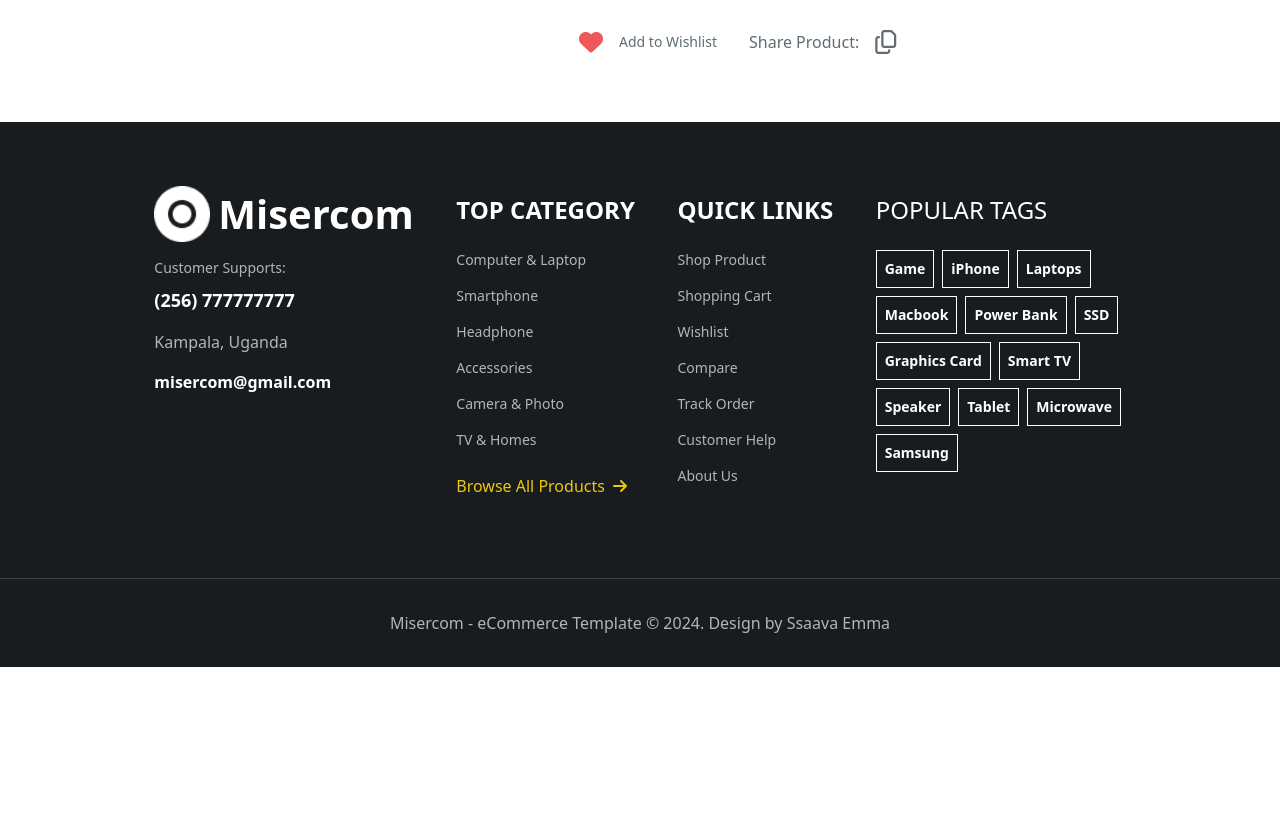
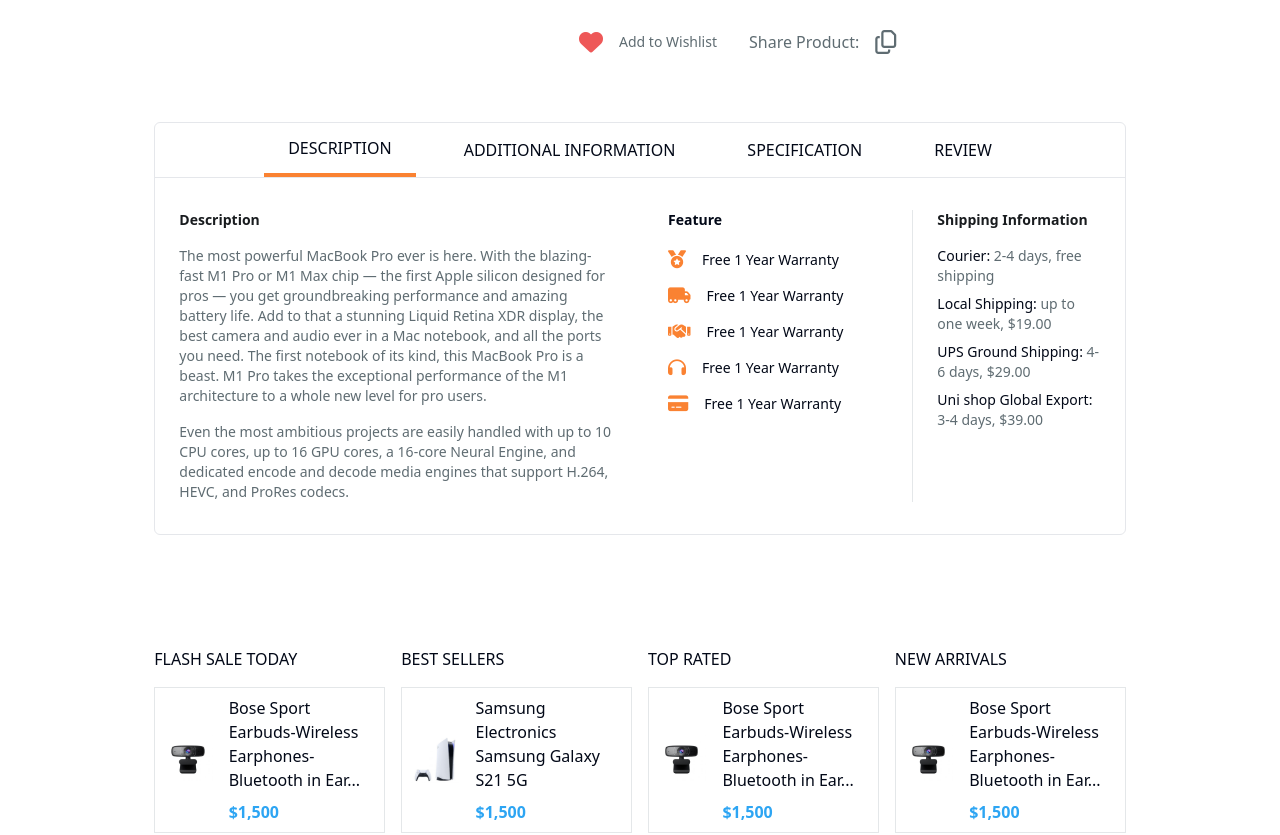
Before and after one commit to Ssaava/e-commerce-shop, a React (Vite) app: page /product in a window 1280 px wide. Shown: the part 960-1795 px from the top of the page. Before the commit the page ends 1627 px from the top, so only its background shows below. Built offline with nearby package versions, Linux system fonts and the light colour scheme.

Commit message:
product page added successfully

```diff
--- a/package.json
+++ b/package.json
@@ -13,6 +13,7 @@
     "@radix-ui/react-navigation-menu": "^1.2.0",
     "@radix-ui/react-slider": "^1.2.0",
     "@radix-ui/react-slot": "^1.1.0",
+    "@radix-ui/react-tabs": "^1.1.0",
     "class-variance-authority": "^0.7.0",
     "clsx": "^2.1.1",
     "embla-carousel-react": "^8.2.0",
--- /dev/null
+++ b/src/components/Feature.tsx
@@ -0,0 +1,17 @@
+interface Props {
+    value: string;
+    icon: string;
+}
+
+const Feature = ({value, icon}:Props)=>{
+    return (
+        <>
+            <div className={"flex gap-4 items-center"}>
+                <i className={`fa-solid text-primary-500 text-lg ${icon}`}></i>
+                <p>{value}</p>
+            </div>
+        </>
+    )
+}
+
+export default Feature
--- /dev/null
+++ b/src/components/ui/tabs.tsx
@@ -0,0 +1,53 @@
+import * as React from "react"
+import * as TabsPrimitive from "@radix-ui/react-tabs"
+
+import { cn } from "@/lib/utils"
+
+const Tabs = TabsPrimitive.Root
+
+const TabsList = React.forwardRef<
+  React.ElementRef<typeof TabsPrimitive.List>,
+  React.ComponentPropsWithoutRef<typeof TabsPrimitive.List>
+>(({ className, ...props }, ref) => (
+  <TabsPrimitive.List
+    ref={ref}
+    className={cn(
+      "inline-flex h-10 items-center justify-center rounded-md bg-muted p-1 text-muted-foreground",
+      className
+    )}
+    {...props}
+  />
+))
+TabsList.displayName = TabsPrimitive.List.displayName
+
+const TabsTrigger = React.forwardRef<
+  React.ElementRef<typeof TabsPrimitive.Trigger>,
+  React.ComponentPropsWithoutRef<typeof TabsPrimitive.Trigger>
+>(({ className, ...props }, ref) => (
+  <TabsPrimitive.Trigger
+    ref={ref}
+    className={cn(
+      "inline-flex items-center justify-center whitespace-nowrap rounded-sm px-3 py-1.5 text-sm font-medium ring-offset-background transition-all focus-visible:outline-none focus-visible:ring-2 focus-visible:ring-ring focus-visible:ring-offset-2 disabled:pointer-events-none disabled:opacity-50 data-[state=active]:bg-background data-[state=active]:text-foreground data-[state=active]:shadow-sm",
+      className
+    )}
+    {...props}
+  />
+))
+TabsTrigger.displayName = TabsPrimitive.Trigger.displayName
+
+const TabsContent = React.forwardRef<
+  React.ElementRef<typeof TabsPrimitive.Content>,
+  React.ComponentPropsWithoutRef<typeof TabsPrimitive.Content>
+>(({ className, ...props }, ref) => (
+  <TabsPrimitive.Content
+    ref={ref}
+    className={cn(
+      "mt-2 ring-offset-background focus-visible:outline-none focus-visible:ring-2 focus-visible:ring-ring focus-visible:ring-offset-2",
+      className
+    )}
+    {...props}
+  />
+))
+TabsContent.displayName = TabsPrimitive.Content.displayName
+
+export { Tabs, TabsList, TabsTrigger, TabsContent }
--- a/src/pages/Product.tsx
+++ b/src/pages/Product.tsx
@@ -1,7 +1,15 @@
 import {Link} from "react-router-dom";
 import Details from "@/components/Product/Details.tsx";
+import {Tabs, TabsContent, TabsList, TabsTrigger} from "@radix-ui/react-tabs";
+import {useState} from "react";
+import Feature from "@/components/Feature.tsx";
+import Sales from "@/components/Home/Sales.tsx";
 
 const Product = ()=>{
+    const [tab, setTab] = useState("description");
+    const handleSetTab = (value: string)=>{
+        setTab(value)
+    }
     return (
         <>
             <div className={"section py-5 bg-gray-50"}>
@@ -29,7 +37,53 @@
             </div>
             <section className={"section py-8"}>
                 <Details />
+                <div className={"my-8"}>
+                    <Tabs defaultValue="description" className="w-full border-[1px] rounded-md border-gray-200">
+                        <TabsList className={"px-6 flex justify-center gap-6 border-b-[1px] border-gray-200"}>
+                            <TabsTrigger onClick={()=>handleSetTab("description")} value="description" className={`${tab === "description"? "border-b-4 border-primary-500":""} duration-300 px-6 py-[.8rem]`}>DESCRIPTION</TabsTrigger>
+                            <TabsTrigger onClick={()=>handleSetTab("additional-information")} value="additional-information" className={`${tab === "additional-information"? "border-b-4 border-primary-500":""} duration-300 px-6 py-[.8rem]`}>ADDITIONAL INFORMATION</TabsTrigger>
+                            <TabsTrigger onClick={()=>handleSetTab("specification")} value="specification" className={`${tab === "specification" ? "border-b-4 border-primary-500":""} duration-300 px-6 py-[.8rem]`}>SPECIFICATION</TabsTrigger>
+                            <TabsTrigger onClick={()=>handleSetTab("review")} value="review" className={`${tab === "review"? "border-b-4 border-primary-500":""} px-6 duration-300 py-[.8rem]`}>REVIEW</TabsTrigger>
+                        </TabsList>
+                        <TabsContent value="description" className={"py-8 px-6 text-sm"}>
+                            <div className={"grid grid-cols-4 gap-14"}>
+                                <div className={"col-span-2 vertical-spacing text-gray-600"}>
+                                    <h3 className={"text-gray-900 font-bold"}>Description</h3>
+                                    <p>
+                                        The most powerful MacBook Pro ever is here. With the blazing-fast M1 Pro or M1 Max chip — the first Apple silicon designed for pros — you get groundbreaking performance and amazing battery life. Add to that a stunning Liquid Retina XDR display, the best camera and audio ever in a Mac notebook, and all the ports you need. The first notebook of its kind, this MacBook Pro is a beast. M1 Pro takes the exceptional performance of the M1 architecture to a whole new level for pro users.
+                                    </p>
+                                    <p>
+                                        Even the most ambitious projects are easily handled with up to 10 CPU cores, up to 16 GPU cores, a 16‑core Neural Engine, and dedicated encode and decode media engines that support H.264, HEVC, and ProRes codecs.
+                                    </p>
+                                </div>
+                                <div className={"vertical-spacing"}>
+                                    <h3 className={"font-bold"}>Feature</h3>
+                                    <div className={"flex flex-col gap-2"}>
+                                       <Feature value={"Free 1 Year Warranty"} icon={"fa-medal"}/>
+                                        <Feature value={"Free 1 Year Warranty"} icon={"fa-truck-moving"}/>
+                                        <Feature value={"Free 1 Year Warranty"} icon={"fa-handshake"}/>
+                                        <Feature value={"Free 1 Year Warranty"} icon={"fa-headphones"}/>
+                                        <Feature value={"Free 1 Year Warranty"} icon={"fa-credit-card"}/>
+                                    </div>
+                                </div>
+                                <div className={"border-l-[1px] border-l-gray-100 pl-6 vertical-spacing"}>
+                                    <h3 className={"text-gray-900 font-bold"}>Shipping Information</h3>
+                                    <div className={"flex flex-col gap-2"}>
+                                        <p>Courier: <span className={"text-gray-600"}>2-4 days, free shipping</span></p>
+                                        <p>Local Shipping: <span className={"text-gray-600"}>up to one week, $19.00</span></p>
+                                        <p>UPS Ground Shipping: <span className={"text-gray-600"}>4-6 days, $29.00</span></p>
+                                        <p>Uni shop Global Export: <span className={"text-gray-600"}>3-4 days, $39.00</span></p>
+                                    </div>
+                                </div>
+                            </div>
+                        </TabsContent>
+                        <TabsContent value="additional-information" className={"py-8 px-6"}>Any Additional Information about the product</TabsContent>
+                        <TabsContent value="specification" className={"py-8 px-6"}>Add your Product Specification here.</TabsContent>
+                        <TabsContent value="review" className={"py-8 px-6"}>Add product Reviews here</TabsContent>
+                    </Tabs>
+                </div>
             </section>
+            <Sales/>
         </>
     )
 }
```
Also changed, not shown: 1 other file (tests, documents, lock files or other folders).
